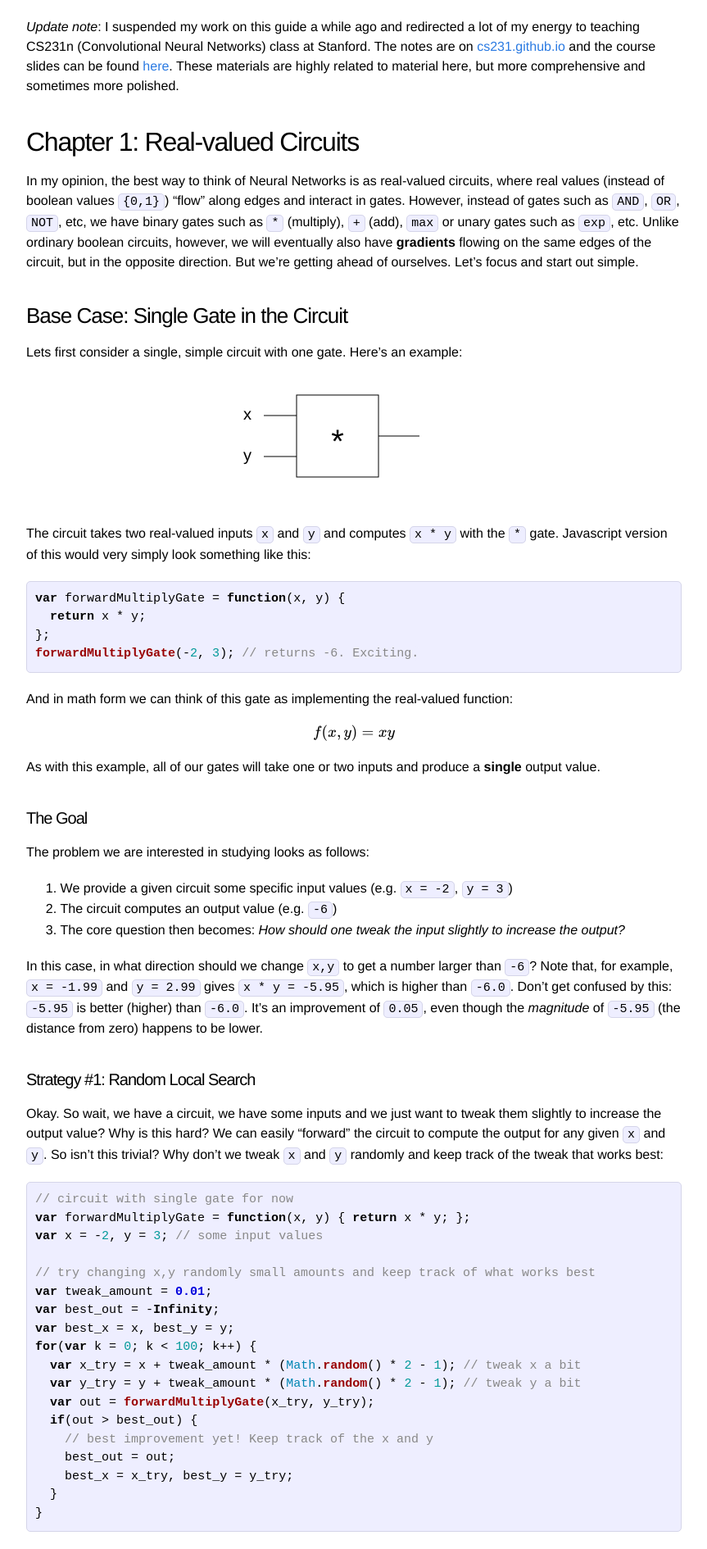
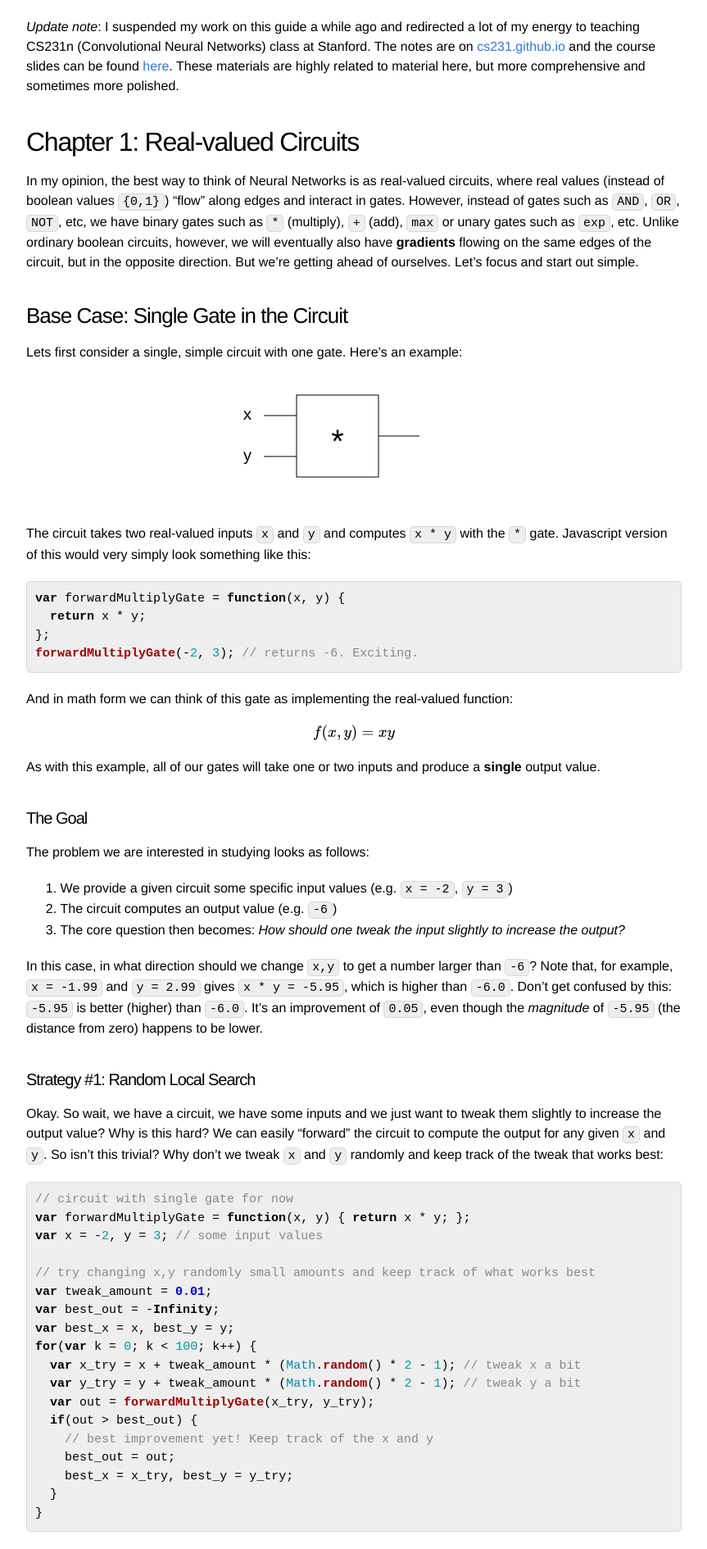
Before and after one commit to adityassrana/old_blog_template, a Jekyll site: the page built from _posts/2020-01-20-test_syntax_highlighting.md, in a window 1280 px wide. Shown: the part 727-2617 px from the top of the page at 82% size, without its empty margins (208-1071 px from the left). Built offline with Jekyll 4.4.1, drawn with Linux system fonts in a browser that asks for light colours; formulas are drawn with MathJax 3.

Commit message:
change code background to gray

```diff
--- a/css/main.css
+++ b/css/main.css
@@ -226,8 +226,8 @@ a:visited { color: #205caa; }
 .post pre,
 
 .post code {
-  border: 1px solid #d5d5e9;
-  background-color: #eef;
+  border: 1px solid #d7d7d7;
+  background-color: #eee;
   padding: 10px;
   -webkit-border-radius: 5px;
   -moz-border-radius: 5px;
```
